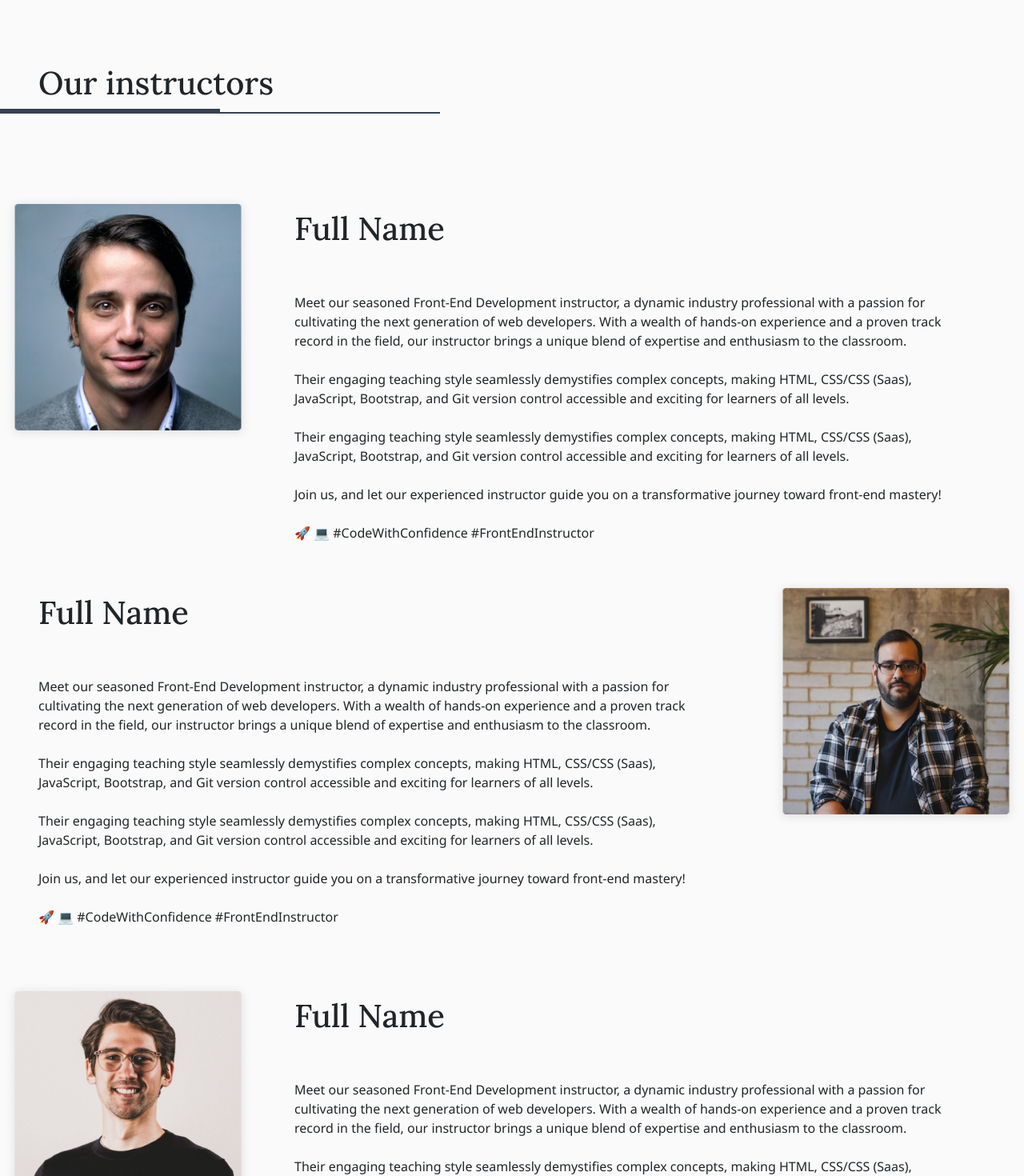
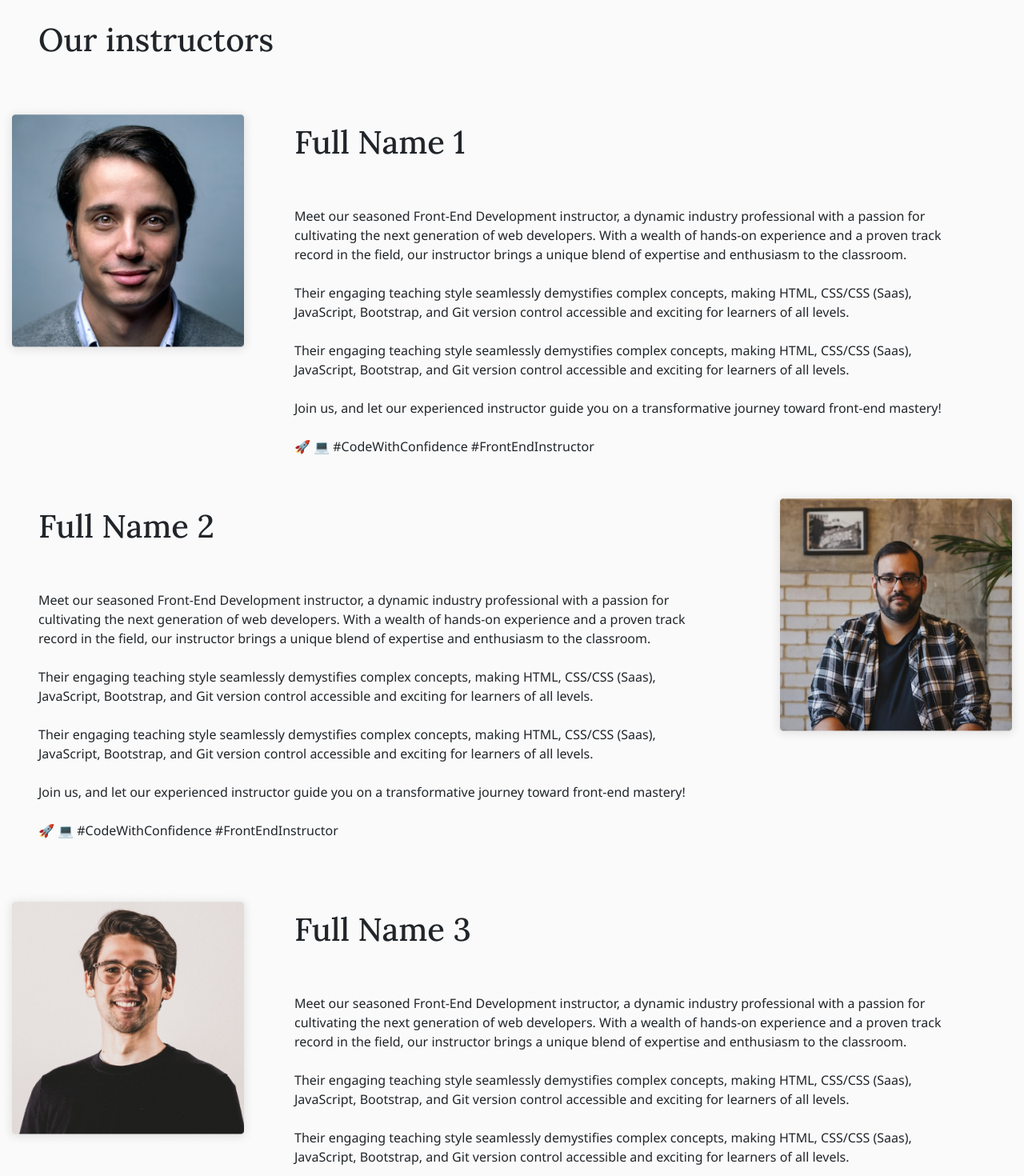
Before and after one commit to fpstj/2idrja_react_app, a React (Create React App) app: page /coursesfrontend in a window 1280 px wide. Shown: the part 1280-2750 px from the top of the page at 80% size. Built offline with nearby package versions, Linux system fonts and the light colour scheme.

Commit message:
fix lines overflow

```diff
--- a/src/components/CoursesFrontend.jsx
+++ b/src/components/CoursesFrontend.jsx
@@ -20,14 +20,14 @@ const Frontend = () => {
       />
       <div className="d-flex flex-column my-5 frame">
         <h1 className="mt-3 mb-2 ms-5">Front-end development</h1>
-        <div className="box mb-5">
+        {/* <div className="box mb-5">
           <div className="lines">
             <div className="overlap-group">
               <div className="rectangle" />
               <div className="rectangle-2" />
             </div>
           </div>
-        </div>
+        </div> */}
         <h3 className="mb-5 ms-5">
           Elevate Your Skills with Our Cutting-Edge Front-End Development Course!
         </h3>
@@ -64,21 +64,21 @@ const Frontend = () => {
       </div>
       <div className="d-flex flex-column my-5 frame">
         <h1 className="d-flex mt-3 mb-2 ms-5">Our instructors</h1>
-        <div className="box mb-5">
+        {/* <div className="box mb-5">
           <div className="lines">
             <div className="overlap-group">
               <div className="rectangle" />
               <div className="rectangle-2" />
             </div>
           </div>
-        </div>
+        </div> */}
       </div>
       <div className="d-flex flex-row mt-5 mb-3">
         <div className="d-flex flex-column col-md-3 col-sm-12 justify-content-end align-self-start">
-          <img className="img-thumbnail" src={profileImg1} alt="Project Image" />
+          <img className="img-fluid" src={profileImg1} alt="Project Image" />
         </div>
         <div className="d-flex flex-column col-md-8 col-sm-12 ms-5 align-self-start mt-2">
-          <h1 className="mt-3">Full Name</h1>
+          <h1 className="mt-3">Full Name 1</h1>
           <p className="pt-5">
             Meet our seasoned Front-End Development instructor, a dynamic industry professional with
             a passion for cultivating the next generation of web developers. With a wealth of
@@ -106,7 +106,7 @@ const Frontend = () => {
       </div>
       <div className="d-flex flex-row justify-content-between mt-4 mb-5">
         <div className="d-flex flex-column col-md-8 col-sm-12 ms-5 align-self-start mt-2">
-          <h1 className="mt-3">Full Name</h1>
+          <h1 className="mt-3">Full Name 2</h1>
           <p className="pt-5">
             Meet our seasoned Front-End Development instructor, a dynamic industry professional with
             a passion for cultivating the next generation of web developers. With a wealth of
@@ -132,15 +132,15 @@ const Frontend = () => {
           </p>
         </div>
         <div className="d-flex flex-column col-md-3 col-sm-12 justify-content-end align-self-start">
-          <img className="img-thumbnail" src={profileImg2} alt="Project Image" />
+          <img className="img-fluid" src={profileImg2} alt="Project Image" />
         </div>
       </div>
       <div className="d-flex flex-row mt-5 mb-3">
         <div className="d-flex flex-column col-md-3 col-sm-12 justify-content-end align-self-start">
-          <img className="img-thumbnail" src={profileImg3} alt="Project Image" />
+          <img className="img-fluid" src={profileImg3} alt="Project Image" />
         </div>
         <div className="d-flex flex-column col-md-8 col-sm-12 ms-5 align-self-start mt-2">
-          <h1 className="mt-3">Full Name</h1>
+          <h1 className="mt-3">Full Name 3</h1>
           <p className="pt-5">
             Meet our seasoned Front-End Development instructor, a dynamic industry professional with
             a passion for cultivating the next generation of web developers. With a wealth of
```
